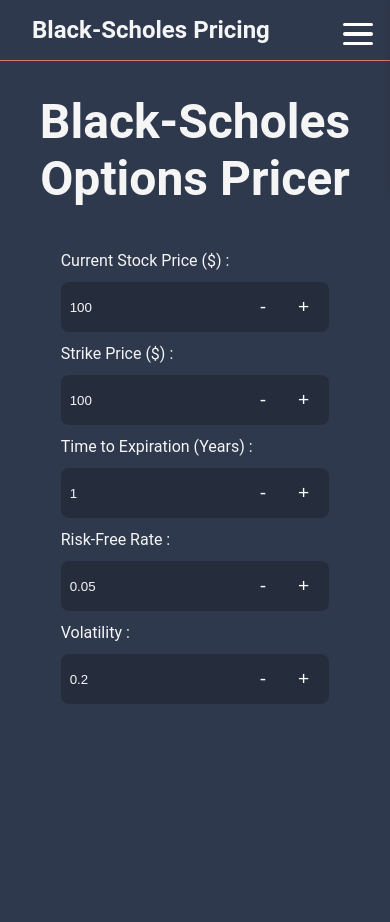
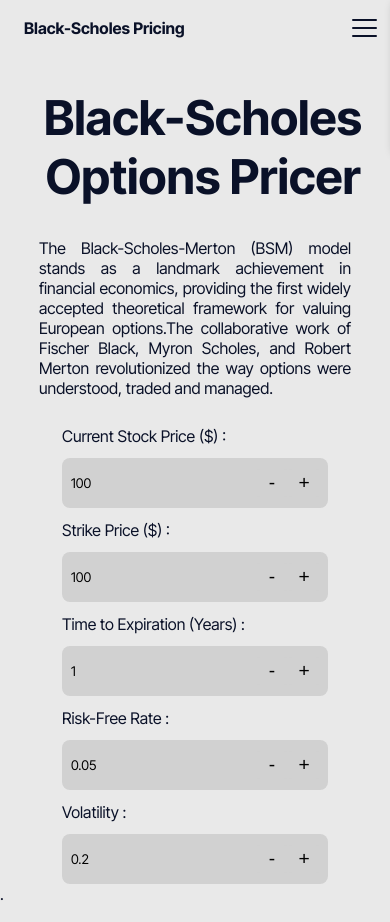
Before and after one commit to MarioSinclair/Black-Scholes-Model, a React (Vite) app in the folder frontend/: page / in a window 390 px wide. Shown: the top 922 px of the page. Built offline with nearby package versions, Linux system fonts and the light colour scheme; no server answers.

Commit message:
Changed Color Pallete

```diff
--- a/frontend/index.css
+++ b/frontend/index.css
@@ -1,7 +1,10 @@
+@import url('https://fonts.googleapis.com/css2?family=Inter+Tight:ital,wght@0,100..900;1,100..900&display=swap');
+
 :root {
-    font-family: 'Roboto', -apple-system, BlinkMacSystemFont, 'Segoe UI', 'Oxygen', 'Ubuntu', 'Cantarell', 'Fira Sans', 'Droid Sans', 'Helvetica Neue', sans-serif;
-    background-color: #2F394D;
-    color: whitesmoke ;
+    font-family: 'Inter Tight', -apple-system, BlinkMacSystemFont, 'Segoe UI', 'Oxygen', 'Ubuntu', 'Cantarell', 'Fira Sans', 'Droid Sans', 'Helvetica Neue', sans-serif;
+    background-color: #E9E9E9;
+    color: #0A1128 ;
+
 }
 body {
     margin: 0;
@@ -11,12 +14,13 @@ h1 {
 }
 a {
     text-decoration: none;
-    color: whitesmoke;
+    color: #0A1128;
 }
 p {
     margin: 0;
 }
 input {
+    font-family: 'Inter Tight';
     margin: 0;
     padding: 0;
 }
--- a/frontend/src/App.css
+++ b/frontend/src/App.css
@@ -6,7 +6,7 @@
     font-size: 1.5rem;
     font-weight: 400;
     text-align: center;
-    padding: 2rem 1rem;
+    padding: 3rem 0rem 1rem 1rem;
 }
 
 .main-display {
@@ -16,6 +16,13 @@
     justify-content: space-around;
     flex-wrap: wrap;
     gap: 3rem;
+}
+
+.main-paragraph {
+    margin: auto;
+    width: 70%;
+    text-align: center;
+    padding: 1rem;
 }
 
 .parameter-container {
@@ -40,6 +47,11 @@
         align-items: center;
     }
 
+    .main-paragraph {
+        width: 80%;
+        text-align: justify;
+    }
+
     .prices {
         width: 70% !important;
     }
@@ -56,15 +68,14 @@
     justify-content: space-between;
     align-items: center;
     border-radius: 0.5rem;
-    background-color: #252d3c;
+    background-color: #d1d1d1;
     padding: 0.5rem;
 }
 .input-container input{
     width: 100%;
     height: 2rem;
-    background-color: #252d3c;
-    border: 1px solid #252d3c;
-    color: whitesmoke;
+    background-color: #d1d1d1;
+    border: 1px solid transparent;
 }
 .input-container input[type="number"]:focus{
     outline: none;
@@ -104,3 +115,7 @@
     border-radius: 1rem;
     padding: 2rem;
 }
+
+.extra {
+    height: 100vh;
+}
--- a/frontend/src/App.jsx
+++ b/frontend/src/App.jsx
@@ -64,11 +64,18 @@ function App() {
       <div className="main-header">
         <h1>Black-Scholes Options Pricer</h1>
       </div>
+      <div className="main-paragraph">
+        <p>
+          The Black-Scholes-Merton (BSM) model stands as a landmark achievement in financial economics,
+          providing the first widely accepted theoretical framework for valuing European options.The collaborative work of
+          Fischer Black, Myron Scholes, and Robert Merton revolutionized the way options were understood, traded and managed.
+        </p>
+      </div>
       <div className="main-display">
         <div className="parameter-container">
           {Object.keys(params).map((key) => (
             <div className="parameter-inner-container" key={key}>
-              <div className="label">
+               <div className="label">
                 <p>
                   {paramLabels[key] || key} :
                 </p>
@@ -94,6 +101,7 @@ function App() {
           </div>
         )}
       </div>
+      <div className='extra'>.</div>
     </div>
   );
 }
--- a/frontend/src/custom_button.css
+++ b/frontend/src/custom_button.css
@@ -2,7 +2,7 @@
 .button-container {
   display: flex;
   align-items: center;
-  gap: 0.5rem;
+  justify-content: center;
 }
 .input-container input[type="number"]::-webkit-outer-spin-button,
 .input-container input[type="number"]::-webkit-inner-spin-button {
@@ -14,10 +14,10 @@
   appearance: textfield;
 }
 .input-container button {
-  padding: 0.25rem 0.75rem;
+  width: 2rem;
+  height: 1.75rem;
   font-size: 1.2rem;
-  background: #252d3c;
-  color: white;
+  background: #d1d1d1;
   border: none;
   border-radius: 0.25rem;
   cursor: pointer;
@@ -29,6 +29,6 @@
   background: #F52F57;
 }
 .input-container:focus-within {
-  border: 1px solid #ff9797;
+  border: 1px solid #0A1128;
 }
 /* ...existing code... */
--- a/frontend/src/nav.css
+++ b/frontend/src/nav.css
@@ -1,14 +1,16 @@
 .navbar {
+  height: 2.5rem;
+  width: 90%;
+  margin: auto;
   display: flex;
   justify-content: space-between;
   align-items: center;
-  background: #2F394D;
-  padding: 1rem 2rem;
-  border-bottom: 1px solid #D17B60;
+  background: #E9E9E9;
+  padding: 0.5rem 1.5rem;
 }
 
 .navbar-logo {
-  font-size: 1.5rem;
+  font-size: 1rem;
   font-weight: bold;
 }
 
@@ -22,16 +24,14 @@
 
 .navbar-links li a {
   padding: 0.5rem 1rem;
-  border-radius: 0.25rem;
+  border-radius: 0.5rem;
   font-size: 1rem;
-  transition: all 0.3s ease;
-  border: 1px solid #2F394D
+  transition: all 0.15s ease;
 }
 
 .navbar-links li a:hover {
-  color: white;
-  background-color: #252d3c;
-  border-color: #D17B60;
+  color: #E9E9E9;
+  background-color: #0A1128;
 }
 
 /* Burger menu animation */
@@ -39,25 +39,24 @@
   display: none;
   flex-direction: column;
   cursor: pointer;
-  margin-left: 1rem;
   z-index: 1001;
-  width: 30px;
-  height: 28px;
+  width: 25px;
+  height: 2rem;
   justify-content: center;
 }
 
 .bar {
   width: 100%;
-  height: 0.25rem;
+  height: 2.5rem;
   margin: 3px;
-  background: #fff;
   border-radius: 100px;
   transition: 0.4s;
   position: relative;
+  background-color: #0A1128;
 }
 
 .burger-menu.open .top-bar {
-  transform: translateY(12px) rotate(45deg);
+  transform: translateY(10px) rotate(45deg);
 }
 
 .burger-menu.open .middle-bar {
@@ -65,17 +64,28 @@
 }
 
 .burger-menu.open .bottom-bar {
-  transform: translateY(-5px) rotate(-45deg);
+  transform: translateY(-6px) rotate(-45deg);
 }
 
 /* Responsive styles */
 @media (max-width: 800px) {
+  .navbar {
+    position: fixed;
+    top: 0;
+    width: 100%;
+  }
+
+  .main-header {
+    margin-top: 2.5rem;
+  }
+
   .burger-menu {
     display: flex;
     position: fixed;
     top: 0;
     right: 0;
-    padding: 1.25rem;
+    height: 1.5rem;
+    padding: 1rem;
   }
   .navbar-links {
     display: flex;
@@ -83,17 +93,17 @@
     position: fixed;
     top: 0;
     right: 0;
-    height: 8rem;
-    width: 8rem;
-    background: #2F394D;
+    width: 7.5rem;
+    background: #E9E9E9;
     border-radius: 0.5rem;
     box-shadow: 2px 0 8px rgba(0,0,0,0.15);
-    padding: 2rem 1rem;
+    padding: 1.5rem 1rem;
     z-index: 1000;
     transform: translateX(100%);
     transition: transform 0.5s ease-in-out;
     opacity: 1;
     pointer-events: none;
+
   }
   .navbar-links.show {
     transform: translateX(0);
--- a/frontend/src/nav.jsx
+++ b/frontend/src/nav.jsx
@@ -6,8 +6,11 @@ function Nav() {
     const [menuOpen, setMenuOpen] = useState(false);
 
     return (
-        <nav className="navbar">
-        <div className="navbar-logo">Black-Scholes Pricing</div>
+        <nav >
+            <div className="navbar">
+                <div className="navbar-logo">
+                    <p>Black-Scholes Pricing</p>
+                </div>
                 <div
                 className={`burger-menu${menuOpen ? ' open' : ''}`}
                 onClick={() => setMenuOpen(!menuOpen)}
@@ -23,6 +26,7 @@ function Nav() {
                     <li><a href="/calculator">Calculator</a></li>
                     <li><a href="/about">About</a></li>
                 </ul>
+            </div>
         </nav>
     );
 
```
Lines whose indentation alone changed are shown as unchanged.
